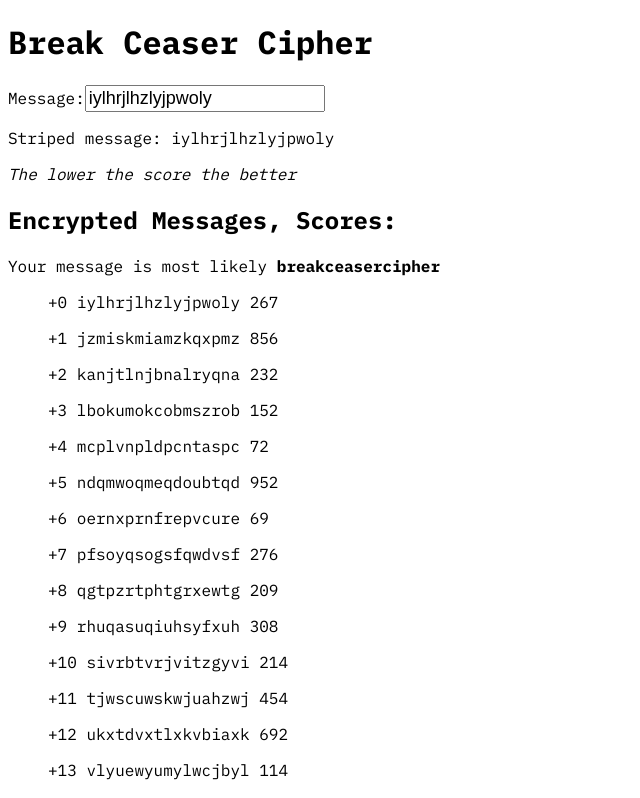
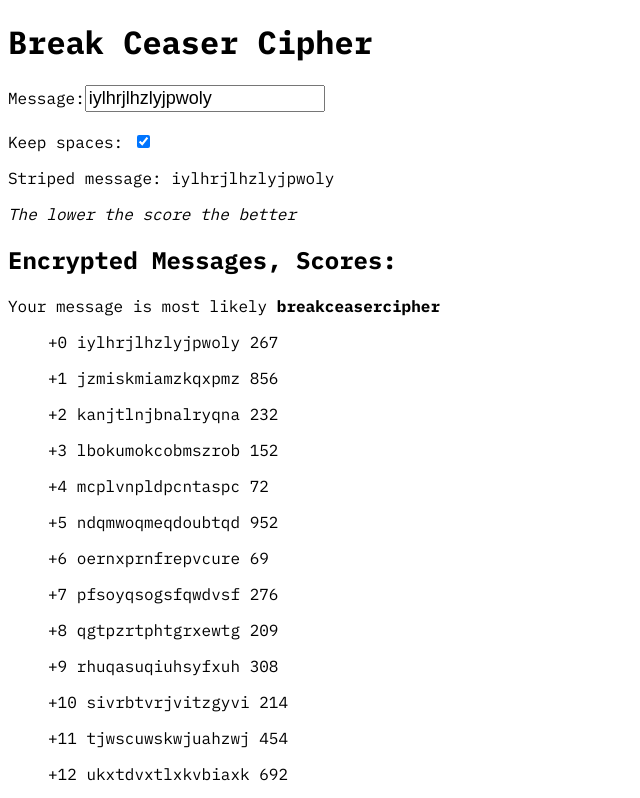
Before and after one commit to VrindavanSanap/break-ceaser-cipher, a Next.js app: page / in a window 1280 px wide. Shown: the top 798 px of the page, without its empty margins (0-640 px from the left). Built offline with nearby package versions, Linux system fonts and the light colour scheme.

Commit message:
added keep spaces ui

```diff
--- a/pages/index.js
+++ b/pages/index.js
@@ -15,14 +15,13 @@ export default function Home() {
   const [message, set_message] = useState("")
   const [lowest_score, set_lowest_score] = useState(10000)
   const [most_likely_message, set_most_likely_message] = useState("")
+  const [keep_spaces, set_keep_spaces] = useState(true)
   useEffect(() => {
     handle_message_change({ target: { value: "iylhrjlhzlyjpwoly"}})
   }, [])
 
 
   function handle_message_change(event){
-
-
     set_lowest_score(100000)
     set_message(event.target.value)
   }
@@ -50,6 +49,17 @@ export default function Home() {
     }
     return enc_messages
   }
+
+  const Checkbox = ({ label, value, onChange }) => {
+    return (
+      <label>
+        {label}
+        <input type="checkbox" checked={value} onChange={onChange} />
+      </label>
+    );
+  };
+
+
   return (
 
     <div className = {`${ibm_plex.className}`}>
@@ -61,7 +71,13 @@ export default function Home() {
              value = {message}
              onChange = {handle_message_change}/>
       </label>
-
+      <br/>
+      <br/>
+      <Checkbox
+        label=" Keep spaces: "
+        value={keep_spaces}
+        onChange={() => { set_keep_spaces(!keep_spaces) }}
+      />
       <p>Striped message: {ceaser_cipher(message)}</p>
       <p><i> The lower the score the better </i></p>
       <h2>Encrypted Messages, Scores:</h2>
@@ -69,6 +85,7 @@ export default function Home() {
       <ul>
         {encrypted_messages(message)}
       </ul>
+
     </div>
   )
 }
```
Also changed, not shown: 1 other file (tests, documents, lock files or other folders).
